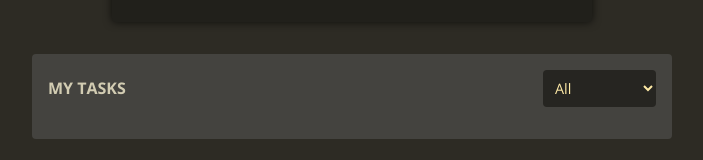
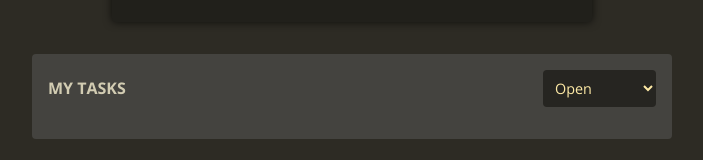
Before and after one commit to jesmarquez/task-deep-dive, an Angular app: page / in a window 1280 px wide. Shown: the part 336-496 px from the top of the page, without its empty margins (288-991 px from the left). Built offline with nearby package versions, Linux system fonts and the light colour scheme.

Commit message:
Injecting values

```diff
--- a/src/app/tasks/task.model.ts
+++ b/src/app/tasks/task.model.ts
@@ -1,4 +1,37 @@
+import { InjectionToken, Provider } from "@angular/core";
+
 export type TaskStatus = 'OPEN' | 'IN_PROGRESS' | 'DONE';
+
+type TaskStatusOptions = {
+  value: 'open' | 'in-progress' | 'done',
+  taskStatus: TaskStatus,
+  text: string
+}[];
+
+export const TASK_STATUS_OPTIONS =  new InjectionToken<TaskStatusOptions>('task-status-options');
+
+export const TaskStatusOptions: TaskStatusOptions = [
+  {
+    value: 'open',
+    taskStatus: 'OPEN',
+    text: 'Open'
+  },
+  {
+    value: 'in-progress',
+    taskStatus: 'IN_PROGRESS',
+    text: 'In-Progress'
+  },
+  {
+    value: 'done',
+    taskStatus: 'DONE',
+    text: 'Completed'
+  }
+]
+
+export const taskStatusOptionsProvider: Provider = {
+  provide: TASK_STATUS_OPTIONS,
+  useValue: TaskStatusOptions
+};
 
 export interface Task {
   id: string;
--- a/src/app/tasks/tasks-list/task-item/task-item.component.html
+++ b/src/app/tasks/tasks-list/task-item/task-item.component.html
@@ -12,13 +12,12 @@
   <p>{{ task().description }}</p>
   <form (ngSubmit)="onChangeTaskStatus(task().id, status.value)">
     <select #status>
-      <option value="open" [selected]="task().status === 'OPEN'">Open</option>
-      <option value="in-progress" [selected]="task().status === 'IN_PROGRESS'">
-        In-Progress
-      </option>
-      <option value="done" [selected]="task().status === 'DONE'">
-        Completed
-      </option>
+      @for (option of taskStatusOptions; track option.value) {
+        <option
+          [value]="option.value"
+          [selected]="task().status === option.taskStatus"
+        >{{ option.text }}</option>
+      }
     </select>
     <p>
       <button>Change Status</button>
--- a/src/app/tasks/tasks-list/task-item/task-item.component.ts
+++ b/src/app/tasks/tasks-list/task-item/task-item.component.ts
@@ -1,7 +1,7 @@
 import { Component, computed, input, inject } from '@angular/core';
 import { FormsModule } from '@angular/forms';
 
-import { Task, TaskStatus } from '../../task.model';
+import { Task, TASK_STATUS_OPTIONS, TaskStatus } from '../../task.model';
 import { TasksService } from '../../task.service';
 
 @Component({
@@ -12,6 +12,7 @@ import { TasksService } from '../../task.service';
 })
 export class TaskItemComponent {
   private tasksService = inject(TasksService);
+  taskStatusOptions = inject(TASK_STATUS_OPTIONS);
 
   task = input.required<Task>();
   taskStatus = computed(() => {
--- a/src/app/tasks/tasks-list/tasks-list.component.html
+++ b/src/app/tasks/tasks-list/tasks-list.component.html
@@ -2,10 +2,9 @@
   <h2>My Tasks</h2>
   <p>
     <select (change)="onChangeTasksFilter(filter.value)" #filter>
-      <option value="all">All</option>
-      <option value="open">Open</option>
-      <option value="in-progress">In-Progress</option>
-      <option value="done">Completed</option>
+      @for (option of taskStatusOptions; track option.value) {
+        <option [value]="option.value">{{ option.text }}</option>
+      }
     </select>
   </p>
 </header>
--- a/src/app/tasks/tasks-list/tasks-list.component.ts
+++ b/src/app/tasks/tasks-list/tasks-list.component.ts
@@ -2,17 +2,22 @@ import { Component, computed, inject, signal } from '@angular/core';
 
 import { TaskItemComponent } from './task-item/task-item.component';
 import { TasksService } from '../task.service';
+import { TASK_STATUS_OPTIONS, taskStatusOptionsProvider } from '../task.model';
 
 @Component({
     selector: 'app-tasks-list',
     templateUrl: './tasks-list.component.html',
     styleUrl: './tasks-list.component.css',
-    imports: [TaskItemComponent]
+    imports: [TaskItemComponent],
+    providers: [taskStatusOptionsProvider]
+
 })
 export class TasksListComponent {
   private tasksService = inject(TasksService);
+  private selectedFilter = signal<string>('all');
 
-  selectedFilter = signal<string>('all');
+  taskStatusOptions = inject(TASK_STATUS_OPTIONS);
+
   tasks = computed(() => {
     switch (this.selectedFilter()) {
       case 'all':
```
